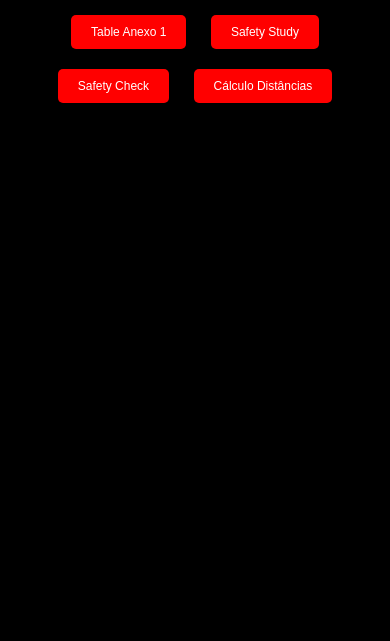
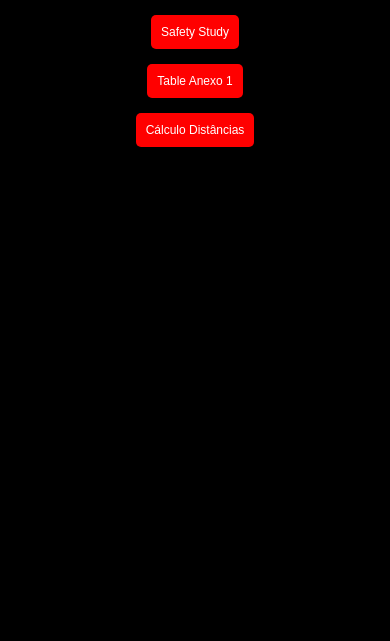
Before and after one commit to Spider-86/EuSafetyServices, a plain HTML site: page menu.html in a window 390 px wide. Shown: the part 203-844 px from the top of the page. Drawn offline with Linux system fonts and the light colour scheme.

Commit message:
Update menu.html

```diff
--- a/menu.html
+++ b/menu.html
@@ -16,56 +16,75 @@
         .container {
             max-width: 1200px;
             margin: 0 auto;
-            padding: 20px; /* Padding ajustado para melhor responsividade */
+            padding: 20px;
         }
         .logo {
-            width: 100%; /* Ajusta a largura da imagem conforme o tamanho da tela */
-            max-width: 170px; /* Largura máxima da logo */
+            width: 100%;
+            max-width: 170px;
             height: auto;
-
         }
         h1 {
-            font-size: 24px; /* Tamanho do título ajustado para telas maiores */
-            color: #fff; /* Título branco */
+            font-size: 24px;
+            color: #fff;
             margin-top: 15px;
         }
+
+        /* NOVO: Flexbox para alinhar e uniformizar o tamanho dos botões */
         .button-container {
-            margin-top: 20px; /* Ajustado para dispositivos móveis */
+            margin-top: 30px;
+            display: flex; /* Habilita o Flexbox */
+            justify-content: center; /* Centra os botões no container */
+            flex-wrap: wrap; /* Permite que os botões quebrem a linha em telas pequenas */
+            gap: 15px; /* Espaço entre os botões */
+            padding: 0 10px; /* Pequeno padding para não colar nas bordas do ecrã */
         }
+
         .btn {
-            background-color: #FF0000; /* Cor de fundo do botão */
-            color: white; /* Texto do botão */
-            padding: 15px 30px;
-            margin: 10px;
+            background-color: #FF0000;
+            color: white;
+            padding: 15px 10px; /* Padding vertical mantido, horizontal reduzido/ajustado */
             border: none;
             border-radius: 5px;
-            font-size: 16px; /* Ajustado para melhor visualização em telas menores */
+            font-size: 16px;
             cursor: pointer;
             text-decoration: none;
-            display: inline-block; /* Faz com que os botões se alinhem horizontalmente */
-        }
-        .btn:hover {
-            background-color: #228B22; /* Cor de fundo do botão ao passar o mouse */
+            text-align: center; /* Centra o texto dentro do botão */
+
+            /* NOVO: Propriedades para uniformizar a largura em telas maiores */
+            flex-grow: 1; /* Permite que o botão cresça */
+            flex-basis: 0; /* Ponto de partida para o crescimento (garante que todos os botões têm a mesma largura disponível) */
+            max-width: 300px; /* Limita a largura máxima dos botões */
         }
 
-        /* Media Queries */
+        .btn:hover {
+            background-color: #228B22;
+        }
+
+        /* Media Queries - Melhorias para telemóveis */
         @media (max-width: 768px) {
             h1 {
-                font-size: 20px; /* Tamanho do título ajustado para telas menores */
+                font-size: 20px;
             }
             .btn {
-                padding: 12px 25px; /* Reduzido padding para dispositivos menores */
-                font-size: 14px; /* Ajustado para melhor visualização em telas menores */
+                padding: 12px 10px;
+                font-size: 14px;
+                /* Em ecrãs mais pequenos, os botões ocupam a sua própria linha */
+                flex-basis: 100%;
+                max-width: 100%;
+            }
+            .button-container {
+                flex-direction: column; /* Empilha os botões verticalmente em ecrãs pequenos */
+                align-items: center; /* Centra os botões empilhados */
             }
         }
 
         @media (max-width: 480px) {
             h1 {
-                font-size: 18px; /* Tamanho do título ajustado para telas muito pequenas */
+                font-size: 18px;
             }
             .btn {
-                padding: 10px 20px; /* Reduzido padding para dispositivos muito pequenos */
-                font-size: 12px; /* Ajustado para melhor visualização em telas muito pequenas */
+                padding: 10px;
+                font-size: 12px;
             }
         }
     </style>
@@ -78,9 +97,8 @@
         <h1>EUCHNER Safety Services</h1>
 
         <div class="button-container">
+            <a href="estudo_seguranca.html" class="btn">Safety Study</a>
             <a href="RD1215Anex1.html" class="btn">Table Anexo 1</a>
-            <a href="estudo_seguranca.html" class="btn">Safety Study</a>
-            <br> <a href="Safety_check.html" class="btn">Safety Check</a>
             <a href="Calc_distancias.html" class="btn">Cálculo Distâncias</a>
         </div>
     </div>
```
